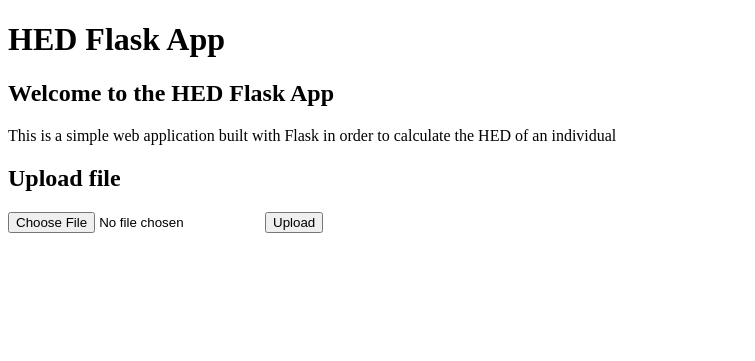
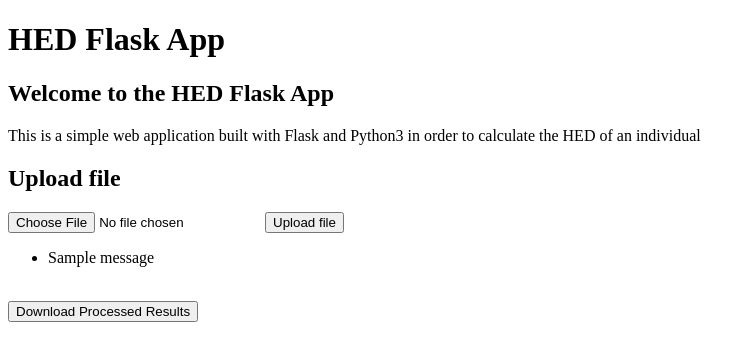
Before and after one commit to sebhopper/HED_Flask_App, a Flask app: page / in a window 1280 px wide. Shown: the top 361 px of the page, without its empty margins (0-755 px from the left). Run offline with Flask 3, Linux system fonts and the light colour scheme; one stand-in notice (Sample message) is shown.

Commit message:
overhaul of flask app, allows for HED tool to run and gives extra web app functionality

```diff
--- a/app.py
+++ b/app.py
@@ -1,11 +1,73 @@
 import os
-from flask import Flask, render_template
+from flask import Flask, render_template, request, redirect, url_for, flash, send_file
+from werkzeug.utils import secure_filename
+import tempfile
+from HED_Flask_App.tool_utils.file_utils import allowed_file
+from HED_Flask_App.HED_Tool.utils.read import read
+from HED_Flask_App.HED_Tool.core.process_patient_alleles import process_patient
+from HED_Flask_App.tool_utils.mongodb_utils import spin_up_db, load_patients_mongodb, retrieve_from_mongodb
+from dotenv import load_dotenv
+
+
+# Flask app configuration
+# UPLOAD_FOLDER = os.path.join(os.getcwd(), 'uploads')
+load_dotenv()
 
 app = Flask(__name__)
+# app.config['UPLOAD_FOLDER'] = UPLOAD_FOLDER
+app.secret_key = os.getenv("FLASK_KEY")
 
 @app.route('/')
 def index():
+    """Render the home page."""
     return render_template("index.html")
+
+@app.route('/upload', methods=['POST'])
+def upload_file():
+    """Handle file uploads and process the file."""
+    if 'file' not in request.files:
+        flash('No file part')
+        return redirect(url_for('index'))
+
+    file = request.files['file']
+    if file.filename == '':
+        flash('No selected file')
+        return redirect(url_for('index'))
+
+    if file and allowed_file(file.filename):
+        #Use a temp file to write patient data
+        try:
+            with tempfile.NamedTemporaryFile(delete=True) as temp_file:
+                temp_file.write(file.stream.read())
+                temp_file.flush()
+
+                patient_data = read(temp_file.name)
+                patient_db = spin_up_db()
+                patient_collections = load_patients_mongodb(patient_db, patient_data)
+
+            output_file_path = os.path.join(os.getcwd(), 'processed_results.txt')
+            with open(output_file_path, 'w', encoding='utf-8') as output_file:
+                for patient in retrieve_from_mongodb(patient_collections):
+                    print(patient)
+                    result = process_patient(patient, './HED_tool/resources/alignments', True)
+                    output_file.write(f"{result}\n")
+
+            flash('File processed successfully! You can download the results below.')
+
+        except Exception as e:
+            flash(f'Unable to process file: {e}')
+
+    return redirect(url_for('index'))
+
+
+@app.route('/download')
+def download_file():
+    output_file_path = os.path.join(os.getcwd(), 'processed_results.txt')
+    try:
+        return send_file(output_file_path, as_attachment=True, download_name='processed_results.txt')
+    except Exception as e:
+        flash(f'Error downloading file: {e}')
+        return redirect(url_for('index'))
 
 if __name__ == "__main__":
     app.run(debug=True, port=int(os.getenv("PORT", default=5000)), host="0.0.0.0")
--- /dev/null
+++ b/processed_results.txt
@@ -0,0 +1,2 @@
+{'patient_id': 'pat002', 'batch_results': {'class_i': 8.019337016574585, 'class_ii': 0}, 'individual_results': [{'gene': 'A', 'HED': 10.502762430939226}, {'gene': 'C', 'HED': 5.535911602209945}, {'gene': 'DRB1', 'HED': 0}]}
+{'patient_id': 'P009', 'batch_results': {'class_i': 7.7983425414364635, 'class_ii': 0}, 'individual_results': [{'gene': 'A', 'HED': 10.502762430939226}, {'gene': 'C', 'HED': 5.093922651933702}, {'gene': 'DRB1', 'HED': 0}, {'gene': 'DPB1', 'HED': 0}]}
--- a/templates/index.html
+++ b/templates/index.html
@@ -6,12 +6,26 @@
     <div>
         <h1>HED Flask App</h1>
         <h2>Welcome to the HED Flask App</h2>
-        <p>This is a simple web application built with Flask in order to calculate the HED of an individual</p>
+        <p>This is a simple web application built with Flask and Python3 in order to calculate the HED of an individual</p>
 
         <h2>Upload file</h2>
-        <form method="POST">
+        <form method="POST" action="/upload" enctype="multipart/form-data">
             <input type="file" name="file" accept=".csv, .txt" required/>
-            <input type="submit" value="Upload"/>
+            <button type="submit"> Upload file </button>
         </form>
-    </div>
-</body>
+        {% with messages = get_flashed_messages() %}
+        {% if messages %}
+            <ul>
+                {% for message in messages %}
+                    <li>{{ message }}</li>
+                {% endfor %}
+            </ul>
+        <br>
+        <!-- Add a download button -->
+        <form method="GET" action="/download">
+            <button type="submit">Download Processed Results</button>
+        </form>
+        {% endif %}
+        {% endwith %}
+    </body>
+    </html>
```
Also changed, not shown: HED_Tool/__main__.py (deleted, +0 -44 lines), HED_Tool/core/process_patient_alleles.py (+11 -13 lines), HED_Tool/utils/build_alignments.py (+6 -4 lines), HED_Tool/utils/read.py (+3 -4 lines), tool_utils/file_utils.py (added, +10 -0 lines), tool_utils/mongodb_utils.py (added, +37 -0 lines), services/__init__.py (deleted), templates/downloads.html (added), templates/view_results.html (added), utils/__init__.py (deleted), 1 other file.
